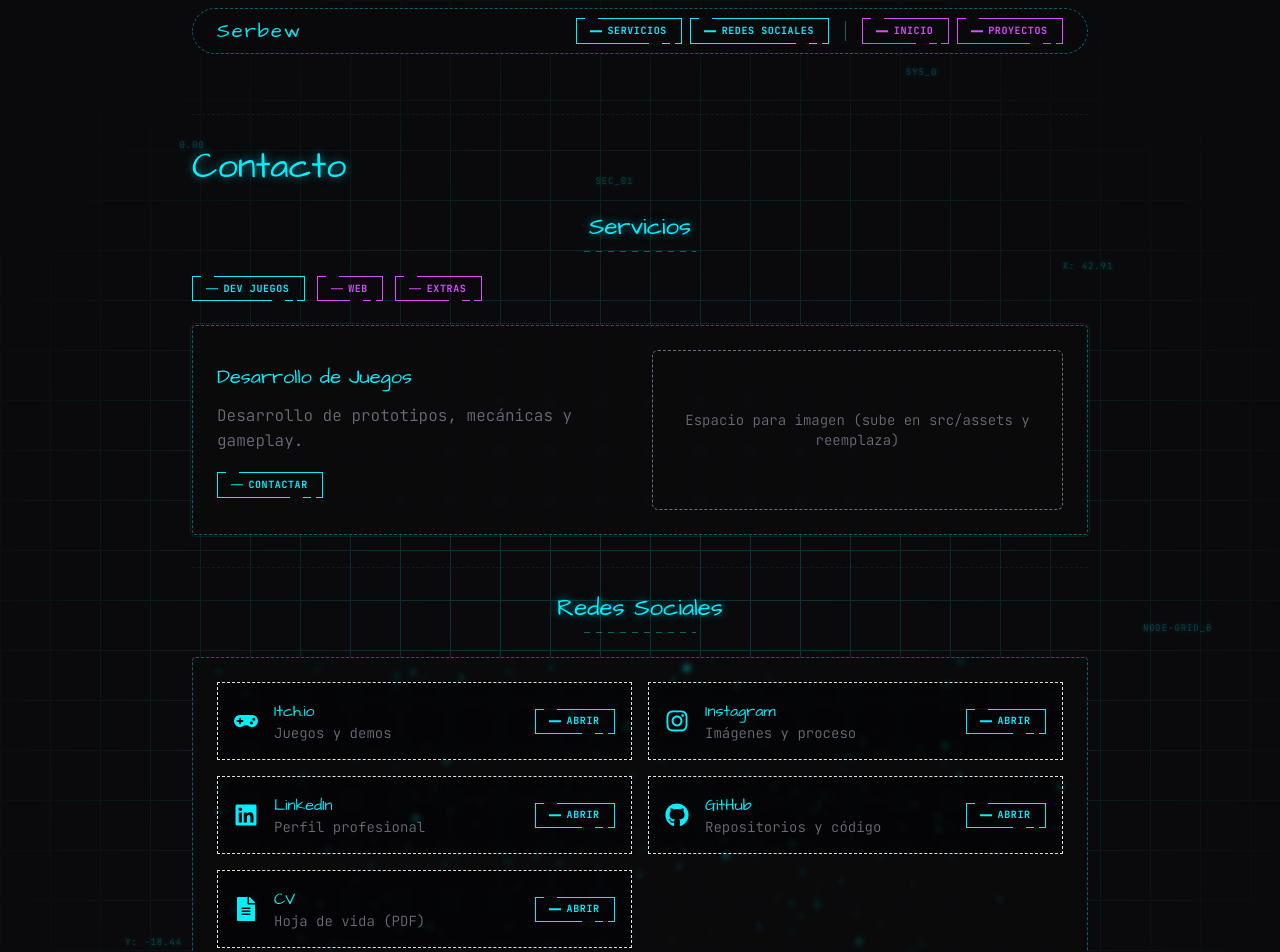
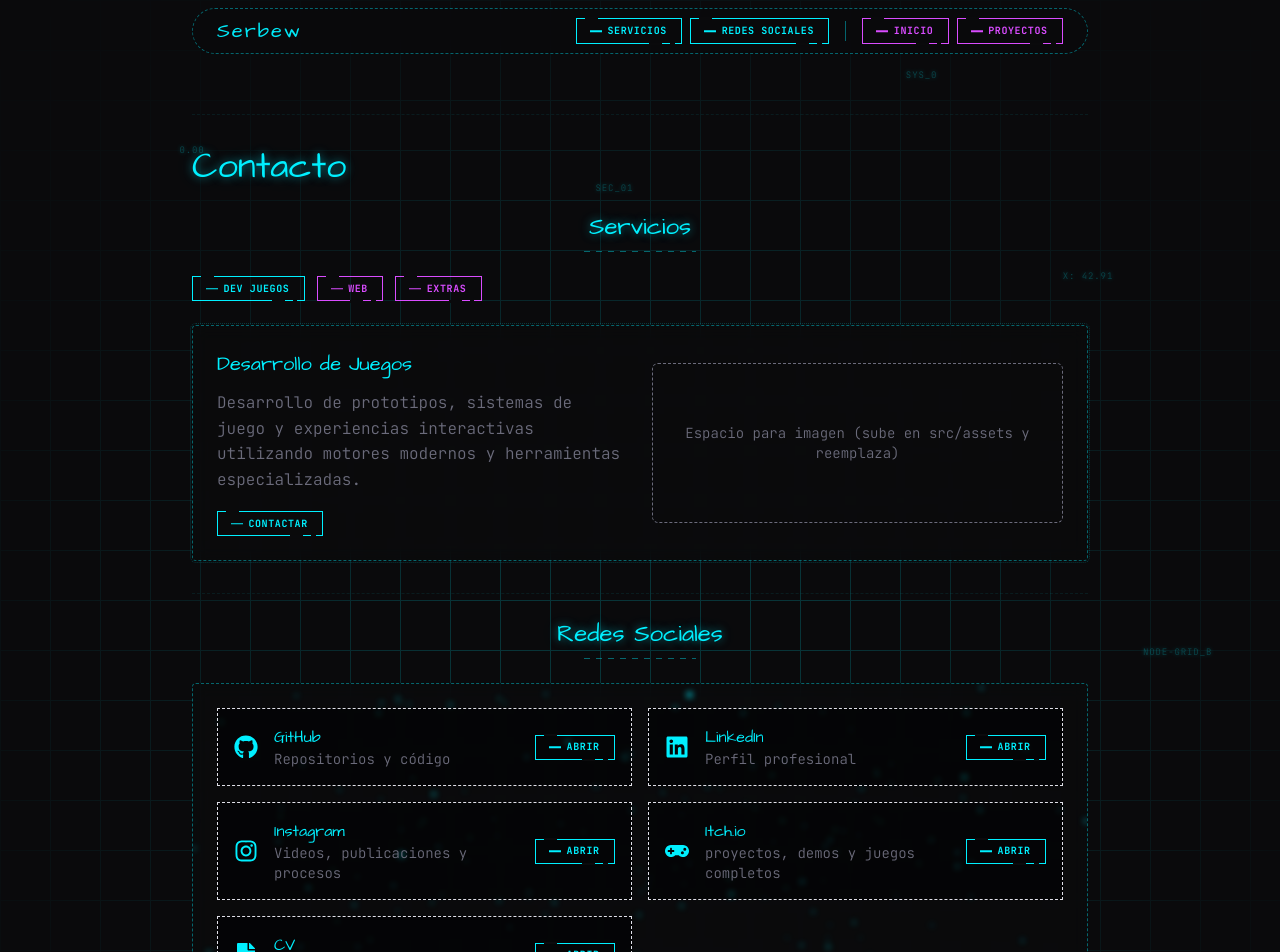
Before and after one commit to sebas64mil/my-portfolio-Serbew, a React (Vite) app: page /contact in a window 1280 px wide. Shown: the top 952 px of the page. Built offline with nearby package versions, Linux system fonts and the light colour scheme.

Commit message:
finalizacion 1 , comienzo contenido
se comenzara a agregar imagenes videos y demas , para profundizar mas en aspectos importantes junto a eso falta la secion de card para ver un proyecto de forma individual

```diff
--- /dev/null
+++ b/src/Components/IconsExcepcion/AsepriteIcon.jsx
@@ -0,0 +1,14 @@
+export default function AsepriteIcon({ className }) {
+  return (
+   <svg
+   className={className}
+    width="1em"
+    height="1em"
+   role="img"
+   viewBox="0 0 78 78"
+   xmlns="http://www.w3.org/2000/svg"
+    >
+  <path d="M10.3903 0V5.2H62.3512V0H10.3903ZM62.3512 5.2V10.4H67.5512V5.2H62.3512ZM67.5512 10.4V57.2H62.3512V62.4H10.3903V57.2H5.19025V10.4H0V67.6H5.19675V72.8H10.3935V78H62.3545V72.8H67.5545V67.6H72.748V10.4H67.5512ZM5.1935 10.4H10.3903V5.2H5.19025L5.1935 10.4ZM20.7805 20.8V41.6H25.9805V20.8H20.7805ZM46.7643 20.8V41.6H51.961V20.8H46.7643Z" fill="#fff"/>
+    </svg>
+  );
+}
--- a/src/Components/ui/GoalCard.jsx
+++ b/src/Components/ui/GoalCard.jsx
@@ -1,7 +1,7 @@
 import React from 'react';
 
 export default function GoalCard({ title, desc, priority }) {
-  const color = priority === 'High' ? 'bg-red-600' : priority === 'Medium' ? 'bg-yellow-600' : 'bg-gray-600';
+  const color = priority === 'Alta' ? 'bg-red-600' : priority === 'Media' ? 'bg-yellow-600' : 'bg-gray-600';
   return (
     <div className="sketch-card p-4">
       <div className="flex items-center justify-between">
--- a/src/Components/ui/Roadmap.jsx
+++ b/src/Components/ui/Roadmap.jsx
@@ -3,7 +3,7 @@ import { roadmaps } from '../../data/roadmapData';
 import Button from './Button';
 
 // Roadmap with animated connecting lines and completion state per node
-export default function Roadmap({ initial = 'crash' }) {
+export default function Roadmap({ initial = 'Inventory' }) {
   const [selected, setSelected] = useState(initial);
   const [mapState, setMapState] = useState(() => {
     const m = roadmaps.find((r) => r.id === initial) || roadmaps[0];
--- a/src/Components/ui/SkillTree.jsx
+++ b/src/Components/ui/SkillTree.jsx
@@ -117,16 +117,17 @@ export default function SkillTree() {
 
         {/* Skill Nodes */}
         <div className="flex flex-wrap justify-center gap-4 relative z-10">
-          {tree.skills.map((skill, i) => (
+{tree.skills.map((skill, i) => {
+  const Icon = skill.icon;
+
+  return (
     <div
       key={`${activeTab}-${skill.name}`}
       ref={(el) => (nodeRefs.current[i] = el)}
       className="sketch-card px-4 py-3 flex items-center gap-2 transition-all duration-300 hover:scale-105 cursor-default"
-              style={{
-                animationDelay: `${i * 80}ms`,
-              }}
     >
-              <span className="text-lg">{skill.icon}</span>
+      <Icon className="text-lg" />
+
       <span
         className="font-mono text-xs uppercase tracking-wider"
         style={{ color: 'var(--sketch-text)' }}
@@ -134,7 +135,8 @@ export default function SkillTree() {
         {skill.name}
       </span>
     </div>
-          ))}
+  );
+})}
         </div>
       </div>
     </div>
--- a/src/data/siteData.js
+++ b/src/data/siteData.js
@@ -2,6 +2,42 @@
 // PLANTILLA DE DATOS DEL PORTAFOLIO
 // Modifica este archivo para cambiar toda la información del sitio.
 // ============================================================
+import cvPdf from '../assets/Docs/hoja_de_vida_jsrv.pdf';
+
+import {
+  FaUnity,
+  FaReact,
+  FaNodeJs,
+  FaGitAlt,
+  FaFigma,
+  FaVuejs,
+  FaLayerGroup,
+  FaMagic,
+  FaGithub
+} from 'react-icons/fa';
+
+import {
+  TbBrandCSharp,
+  TbBrandBlender,
+  TbBrandThreejs ,
+  TbBrandJavascript,
+  TbBrandHtml5,
+  TbBrandCss3,
+  TbBrandVite,
+  TbBrandAdobePhotoshop,
+  TbBrandAdobeIllustrator,
+
+} from 'react-icons/tb';
+
+
+import { RiTailwindCssFill } from "react-icons/ri";
+
+import { MdSportsEsports } from "react-icons/md";
+
+import { SiVrchat } from "react-icons/si";
+
+import AsepriteIcon from '../Components/IconsExcepcion/AsepriteIcon.jsx';
+import SubstancePainterIcon from '../Components/IconsExcepcion/SubstanceIcon.jsx';
 
 export const siteData = {
   // --- Identidad ---
@@ -12,7 +48,7 @@ export const siteData = {
   // --- Sobre mí ---
   aboutTitle: 'Serbew',
   aboutDescription:
-    'Desarrollador creativo apasionado por los videojuegos, la web y el arte digital. Transformo ideas en experiencias interactivas con código, shaders y un toque de arte.',
+    'Transformo ideas en experiencias inmersivas combinando desarrollo de videojuegos, aplicaciones web interactivas y efectos visuales creativos. Disfruto explorar nuevas tecnologías, diseñar sistemas y construir soluciones que permitan llevar un concepto desde sus primeros bocetos hasta una experiencia completa e interactiva.',
 
   // --- Navegación ---
   navLocalLinks: [
@@ -30,41 +66,42 @@ export const siteData = {
     gamedev: {
       label: 'Game Dev',
       core: 'Desarrollo de Videojuegos',
-      skills: [
-        { name: 'Unity', icon: '🎮' },
-        { name: 'C#', icon: '⚙️' },
-        { name: 'Blender', icon: '🧊' },
-        { name: 'Phaser', icon: '🕹️' },
-        { name: 'Shaders', icon: '✨' },
-        { name: 'Aseprite', icon: '🎨' },
-        { name: 'Substance', icon: '🖌️' },
-        { name: 'Particles', icon: '💫' },
-      ],
+skills: [
+  { name: 'Unity', icon: FaUnity },
+  { name: 'C#', icon: TbBrandCSharp },
+  { name: 'Game Design', icon: MdSportsEsports },
+  { name: 'UI Systems', icon: FaLayerGroup },
+  { name: 'VFX', icon: FaMagic },
+  { name: 'VRChat', icon: SiVrchat },
+]
     },
     webdev: {
       label: 'Web Dev',
       core: 'Desarrollo Web',
-      skills: [
-        { name: 'React', icon: '⚛️' },
-        { name: 'JavaScript', icon: '📜' },
-        { name: 'Three.js', icon: '🌐' },
-        { name: 'Tailwind', icon: '💨' },
-        { name: 'HTML/CSS', icon: '🏗️' },
-        { name: 'Vite', icon: '⚡' },
-        { name: 'Figma', icon: '🖼️' },
-        { name: 'Node.js', icon: '🟢' },
-      ],
+skills: [
+  { name: 'React', icon: FaReact },
+  { name: 'JavaScript', icon: TbBrandJavascript },
+  { name: 'Three.js', icon: TbBrandThreejs  },
+  { name: 'Tailwind', icon: RiTailwindCssFill },
+  { name: 'HTML', icon: TbBrandHtml5 },
+  { name: 'CSS', icon: TbBrandCss3 },
+  { name: 'Vite', icon: TbBrandVite },
+  { name: 'Node.js', icon: FaNodeJs },
+  { name: 'Vue.js', icon: FaVuejs },
+],
     },
     extras: {
       label: 'Extras',
       core: 'Herramientas Extra',
       skills: [
-        { name: 'Photoshop', icon: '🖼️' },
-        { name: 'Illustrator', icon: '✏️' },
-        { name: 'UX/UI', icon: '📐' },
-        { name: 'Git', icon: '🔀' },
-        { name: 'Blender 3D', icon: '🧊' },
-        { name: 'After Effects', icon: '🎬' },
+        { name: 'Photoshop', icon: TbBrandAdobePhotoshop },
+        { name: 'Illustrator', icon: TbBrandAdobeIllustrator },
+        { name: 'Figma', icon: FaFigma },
+        { name: 'Git', icon: FaGitAlt },
+        { name: 'GitHub', icon: FaGithub },
+        { name: 'Blender 3D', icon: TbBrandBlender },
+        { name: 'Aseprite', icon: AsepriteIcon },
+        { name: 'Substance Painter', icon: SubstancePainterIcon },
       ],
     },
   },
@@ -72,11 +109,26 @@ export const siteData = {
   // --- Footer ---
   footerText: 'Serbew',
   footerTagline: 'Proyectos y bocetos',
-  socialLinks: [
-    { label: 'GitHub', url: 'https://github.com/sebas64mil' },
-    { label: 'LinkedIn', url: '#' },
-    { label: 'Instagram', url: '#' },
-    { label: 'Itch.io', url: '#' },
-    { label: 'CV', url: '#' },
+socialLinks: [
+    {
+      label: 'GitHub',
+      url: 'https://github.com/sebas64mil',
+    },
+    {
+      label: 'LinkedIn',
+      url: 'https://linkedin.com/in/juan-sebastian-rincon-villamil-26a38a340/',
+    },
+    {
+      label: 'Instagram',
+      url: 'https://instagram.com/serbew__/',
+    },
+    {
+      label: 'Itch.io',
+      url: 'https://serbew.itch.io',
+    },
+    {
+      label: 'CV',
+      url: cvPdf,
+    },
   ],
 };
--- a/src/pages/ContactPage.jsx
+++ b/src/pages/ContactPage.jsx
@@ -5,14 +5,16 @@ import ParticlesBackground from '../Components/graphics/ParticlesBackground';
 import Button from '../Components/ui/Button';
 import Footer from '../Components/ui/Footer';
 import { FaGithub, FaLinkedin, FaInstagram, FaGamepad, FaFileAlt } from 'react-icons/fa';
+import { siteData } from '../data/siteData';
 
-const SOCIALS = [
-  { id: 'itchio', Icon: FaGamepad, title: 'Itch.io', desc: 'Juegos y demos' },
-  { id: 'instagram', Icon: FaInstagram, title: 'Instagram', desc: 'Imágenes y proceso' },
-  { id: 'linkedin', Icon: FaLinkedin, title: 'LinkedIn', desc: 'Perfil profesional' },
-  { id: 'github', Icon: FaGithub, title: 'GitHub', desc: 'Repositorios y código' },
-  { id: 'cv', Icon: FaFileAlt, title: 'CV', desc: 'Hoja de vida (PDF)' }
-];
+
+const socialIcons = {
+  GitHub: FaGithub,
+  LinkedIn: FaLinkedin,
+  Instagram: FaInstagram,
+  'Itch.io': FaGamepad,
+  CV: FaFileAlt,
+};
 
 export default function ContactPage() {
   const [offer, setOffer] = useState('games'); // 'games' | 'web' | 'extras'
@@ -61,7 +63,7 @@ export default function ContactPage() {
               <div>
                 <h3 className="font-sketch text-xl" style={{ color: 'var(--sketch-primary)' }}>{offer === 'games' ? 'Desarrollo de Juegos' : offer === 'web' ? 'Desarrollo Web' : 'Servicios Extras'}</h3>
                 <p className="font-mono mt-3 text-(--sketch-text-dim)">
-                  {offer === 'games' ? 'Desarrollo de prototipos, mecánicas y gameplay.' : offer === 'web' ? 'Sitios responsivos, SPAs y aplicaciones.' : 'Sistemas, herramientas y efectos visuales.'}
+                  {offer === 'games' ? 'Desarrollo de prototipos, sistemas de juego y experiencias interactivas utilizando motores modernos y herramientas especializadas. ' : offer === 'web' ? 'Diseño y desarrollo de sitios web modernos, interactivos y responsivos.' : 'Herramientas de desarrollo, efectos visuales y soluciones personalizadas para proyectos creativos.'}
                 </p>
                 <div className="mt-4">
                   <Button variant="fancy-primary" size="sm" onClick={() => { /* placeholder */ }}>Contactar</Button>
@@ -87,18 +89,49 @@ export default function ContactPage() {
             <ParticlesBackground color="#00f0ff" count={300} blur={3} />
 
             <div className="relative z-10 grid grid-cols-1 md:grid-cols-2 gap-4">
-              {SOCIALS.map((s) => (
-                <div key={s.id} className="flex items-center gap-4 p-4 border border-dashed" style={{ background: 'rgba(0,0,0,0.45)' }}>
-                  <div className="text-2xl" style={{ color: '#00f0ff' }}>
-                    <s.Icon />
-                  </div>
-                  <div className="flex-1">
-                    <div className="font-sketch text-base" style={{ color: 'var(--sketch-primary)' }}>{s.title}</div>
-                    <div className="font-mono text-sm text-(--sketch-text-dim)">{s.desc}</div>
-                  </div>
-                  <Button variant="fancy-primary" size="sm" onClick={() => { /* placeholder */ }}>Abrir</Button>
-                </div>
-              ))}
+{siteData.socialLinks.map((social) => {
+  const Icon = socialIcons[social.label];
+
+  return (
+    <div
+      key={social.label}
+      className="flex items-center gap-4 p-4 border border-dashed"
+      style={{ background: 'rgba(0,0,0,0.45)' }}
+    >
+      <div
+        className="text-2xl"
+        style={{ color: 'var(--sketch-primary)' }}
+      >
+        {Icon && <Icon />}
+      </div>
+
+      <div className="flex-1">
+        <div
+          className="font-sketch text-base"
+          style={{ color: 'var(--sketch-primary)' }}
+        >
+          {social.label}
+        </div>
+
+        <div className="font-mono text-sm text-(--sketch-text-dim)">
+          {social.label === 'GitHub' && 'Repositorios y código'}
+          {social.label === 'LinkedIn' && 'Perfil profesional'}
+          {social.label === 'Instagram' && 'Videos, publicaciones y procesos'}
+          {social.label === 'Itch.io' && 'proyectos, demos y juegos completos'}
+          {social.label === 'CV' && 'Hoja de vida (PDF)'}
+        </div>
+      </div>
+
+      <Button
+        variant="fancy-primary"
+        size="sm"
+        onClick={() => window.open(social.url, '_blank')}
+      >
+        Abrir
+      </Button>
+    </div>
+  );
+})}
             </div>
           </div>
 
--- a/src/pages/HomePage.jsx
+++ b/src/pages/HomePage.jsx
@@ -15,6 +15,14 @@ import { FaGithub, FaLinkedin, FaInstagram, FaGamepad, FaFileAlt } from 'react-i
 const GRID_COLORS = [
   { name: 'Cian', value: '#00f0ff' }
 ];
+
+const socialIcons = {
+  GitHub: FaGithub,
+  LinkedIn: FaLinkedin,
+  Instagram: FaInstagram,
+  'Itch.io': FaGamepad,
+  CV: FaFileAlt,
+};
 
 export default function HomePage() {
   const sceneRef = useRef(null);
@@ -75,7 +83,7 @@ export default function HomePage() {
   // Animate stats when stats section becomes visible
   useEffect(() => {
     if (!visible.stats) return;
-    const targets = { years: 3, projects: 12, jams: 5 };
+    const targets = { years: 2, projects: 4, jams: 6 };
     const duration = 900; // ms
     const start = performance.now();
 
@@ -180,37 +188,26 @@ export default function HomePage() {
             </p>
 
             {/* Social buttons */}
-            <div className="mt-6 flex flex-wrap items-center justify-center gap-3">
-              <Button variant="fancy-primary" size="sm" onClick={() => {}} aria-label="GitHub">
-                <>
-                  <FaGithub /> <span className="ml-2">GitHub</span>
-                </>
-              </Button>
+<div className="mt-6 flex flex-wrap items-center justify-center gap-3">
+  {siteData.socialLinks.map((social) => {
+    const Icon = socialIcons[social.label];
 
-              <Button variant="fancy-primary" size="sm" onClick={() => {}} aria-label="LinkedIn">
-                <>
-                  <FaLinkedin /> <span className="ml-2">LinkedIn</span>
-                </>
-              </Button>
-
-              <Button variant="fancy-primary" size="sm" onClick={() => {}} aria-label="Instagram">
-                <>
-                  <FaInstagram /> <span className="ml-2">Instagram</span>
-                </>
-              </Button>
-
-              <Button variant="fancy-primary" size="sm" onClick={() => {}} aria-label="Itch.io">
-                <>
-                  <FaGamepad /> <span className="ml-2">Itch.io</span>
-                </>
-              </Button>
-
-              <Button variant="fancy-primary" size="sm" onClick={() => {}} aria-label="CV">
-                <>
-                  <FaFileAlt /> <span className="ml-2">CV</span>
-                </>
-              </Button>
-            </div>
+    return (
+      <Button
+        key={social.label}
+        variant="fancy-primary"
+        size="sm"
+        onClick={() => window.open(social.url, '_blank')}
+        aria-label={social.label}
+      >
+        <>
+          {Icon && <Icon />}
+          <span className="ml-2">{social.label}</span>
+        </>
+      </Button>
+    );
+  })}
+</div>
           </div>
 
           {/* Flecha indicadora */}
@@ -286,7 +283,7 @@ export default function HomePage() {
       </section>
 
       {/* ========== SKILLS ========== */}
-      <section id="skills" className="relative py-24 px-6 overflow-hidden">
+      <section id="skills" className="relative py-6 px-6 overflow-hidden">
         {/* Fondo de cuadrícula técnica con coordenadas */}
         <GridBackground color={gridColor} />
 
@@ -308,7 +305,7 @@ export default function HomePage() {
       </section>
 
       {/* ========== FEATURED / CTA ========== */}
-      <section id="featured" className="home-animate relative py-24 px-6 overflow-hidden" style={{ scrollMarginTop: '96px' }}>
+      <section id="featured" className="home-animate relative py-6 px-6 overflow-hidden" style={{ scrollMarginTop: '96px' }}>
         <GridBackground color={gridColor} />
         <div className="max-w-6xl mx-auto relative z-10">
           <div className="flex items-center gap-4 mb-6">
@@ -319,7 +316,7 @@ export default function HomePage() {
 
           <div className="sketch-card p-6 mb-6" style={{ backdropFilter: 'blur(6px)' }}>
             <h3 className="font-sketch text-2xl" style={{ color: 'var(--sketch-primary)' }}>Featured Project</h3>
-            <p className="font-mono text-sm mt-3 text-(--sketch-text-dim)">A showcase of one of my most representative projects, highlighting both technical implementation and game design decisions.</p>
+            <p className="font-mono text-sm mt-3 text-(--sketch-text-dim)">Cada proyecto representa una oportunidad para aprender, experimentar y transformar ideas en experiencias interactivas. Desde sistemas de videojuegos y herramientas de desarrollo hasta aplicaciones web y efectos visuales, aquí encontrarás una muestra de mi crecimiento, creatividad y pasión por construir soluciones digitales.</p>
             <div className="mt-4">
               <Button variant="fancy-primary" size="md" onClick={() => { window.location.href = '/projects#projects'; }}>View Projects</Button>
             </div>
@@ -362,11 +359,27 @@ export default function HomePage() {
 
           <div className="grid grid-cols-1 md:grid-cols-2 lg:grid-cols-4 gap-6">
             {[
-              { title: 'Reach B2 English Level', desc: 'Improve fluency and technical communication.', priority: 'High' },
-              { title: 'Publish Second Complete Game', desc: 'Ship a full game on itch.io with analytics.', priority: 'High' },
-              { title: 'Improve Three.js Skills', desc: 'Learn advanced rendering and optimization.', priority: 'Medium' },
-              { title: 'Learn Advanced Game Architecture', desc: 'Study ECS, decoupled systems and tools.', priority: 'Low' },
-            ].map((g, i) => (
+  {
+    title: 'Alcanzar el nivel B2 de inglés',
+    desc: 'Mejorar la fluidez, la comprensión y la comunicación técnica en inglés.',
+    priority: 'Alta'
+  },
+  {
+    title: 'Completar un roadmap de desarrollo',
+    desc: 'Finalizar uno de los roadmaps de mecánicas, sistemas o proyectos para fortalecer mis habilidades prácticas.',
+    priority: 'Alta'
+  },
+  {
+    title: 'Comenzar mi camino en Unreal Engine',
+    desc: 'Explorar las bases del motor, su flujo de trabajo y las herramientas fundamentales para futuros proyectos.',
+    priority: 'Media'
+  },
+  {
+    title: 'Crear contenido para redes sociales',
+    desc: 'Compartir proyectos, avances, aprendizajes y experimentos para documentar mi crecimiento como desarrollador.',
+    priority: 'Baja'
+  }
+].map((g, i) => (
               <GoalCard key={i} title={g.title} desc={g.desc} priority={g.priority} />
             ))}
           </div>
@@ -385,9 +398,7 @@ export default function HomePage() {
 
           <div className="space-y-4">
             {[
-              { institution: 'Universidad de Ejemplo', program: 'Licenciatura en Informática', date: '2018 - 2022', desc: 'Estudios formales en ciencias de la computación.' },
-              { institution: 'Curso Three.js Avanzado', program: 'Curso Online', date: '2024', desc: 'Renderizado avanzado y optimización.' },
-              { institution: 'Game Jam XYZ', program: 'Participación', date: '2023', desc: 'Prototipado rápido y teamwork.' },
+              { institution: 'Universidad de San Buenaventura', program: 'Ingenieria Multimedia', date: '2022 - 2026', desc: 'Estudios en diseño y desarrollo de contenido multimedia interactivo.' },
             ].map((e, i) => (
               <EducationItem key={i} institution={e.institution} program={e.program} date={e.date} desc={e.desc} />
             ))}
--- a/src/pages/ProjectsPage.jsx
+++ b/src/pages/ProjectsPage.jsx
@@ -72,7 +72,7 @@ export default function ProjectsPage() {
                 <ParticlesBackground color="#00f0ff" count={300} blur={3} />
 
                 <div className="relative z-10">
-                  <Roadmap initial={tab === 'games' ? 'crash' : 'crash'} />
+                  <Roadmap initial={tab === 'games' ? 'Inventory' : 'Inventory'} />
                 </div>
               </div>
               {/* Separator below roadmap */}
```
Also changed, not shown: src/Components/IconsExcepcion/SubstanceIcon.jsx (added, +15 -0 lines), src/data/projectsData.js (+12 -12 lines), src/data/roadmapData.js (+31 -17 lines). Lines whose indentation alone changed are shown as unchanged.
